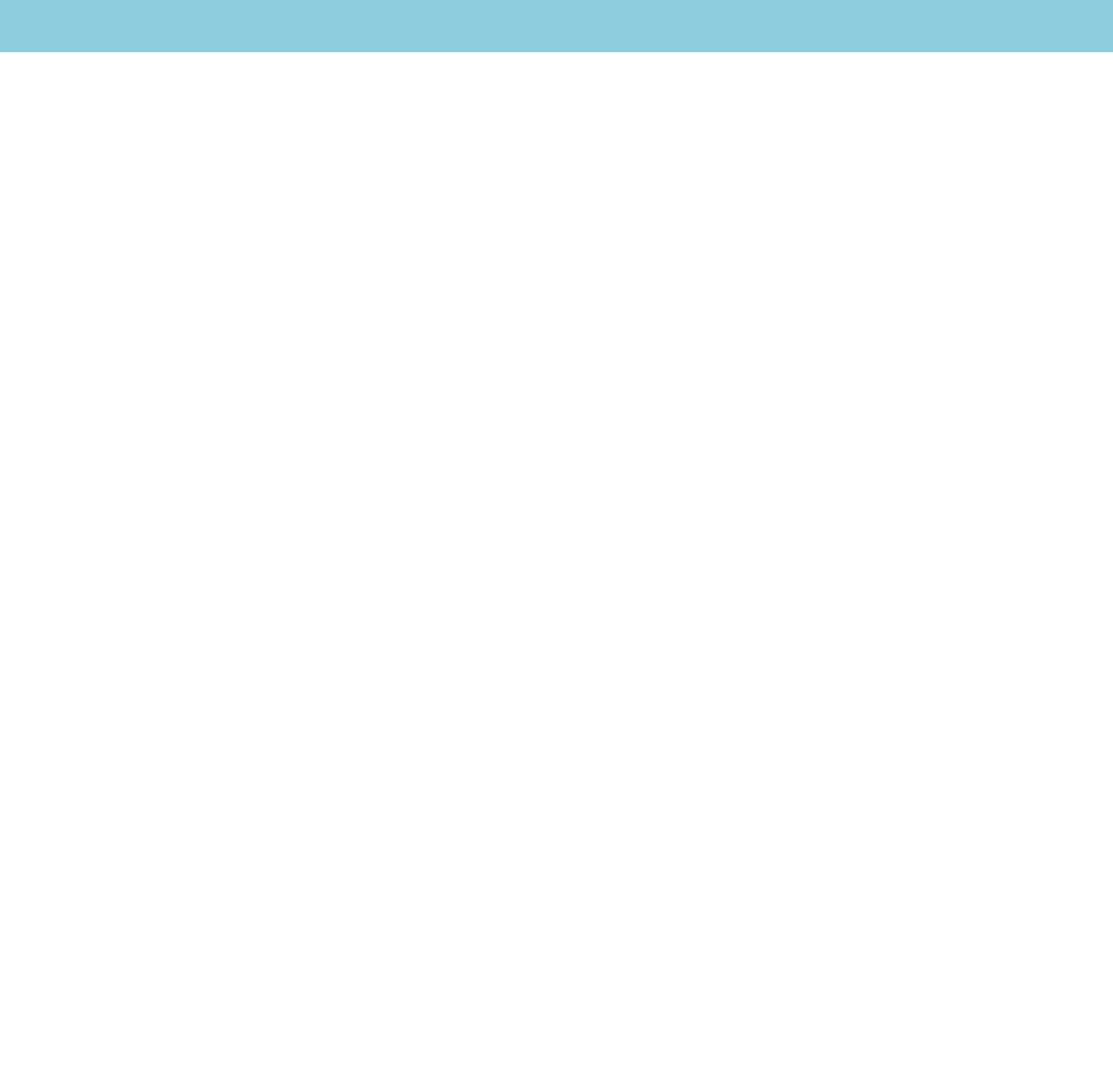
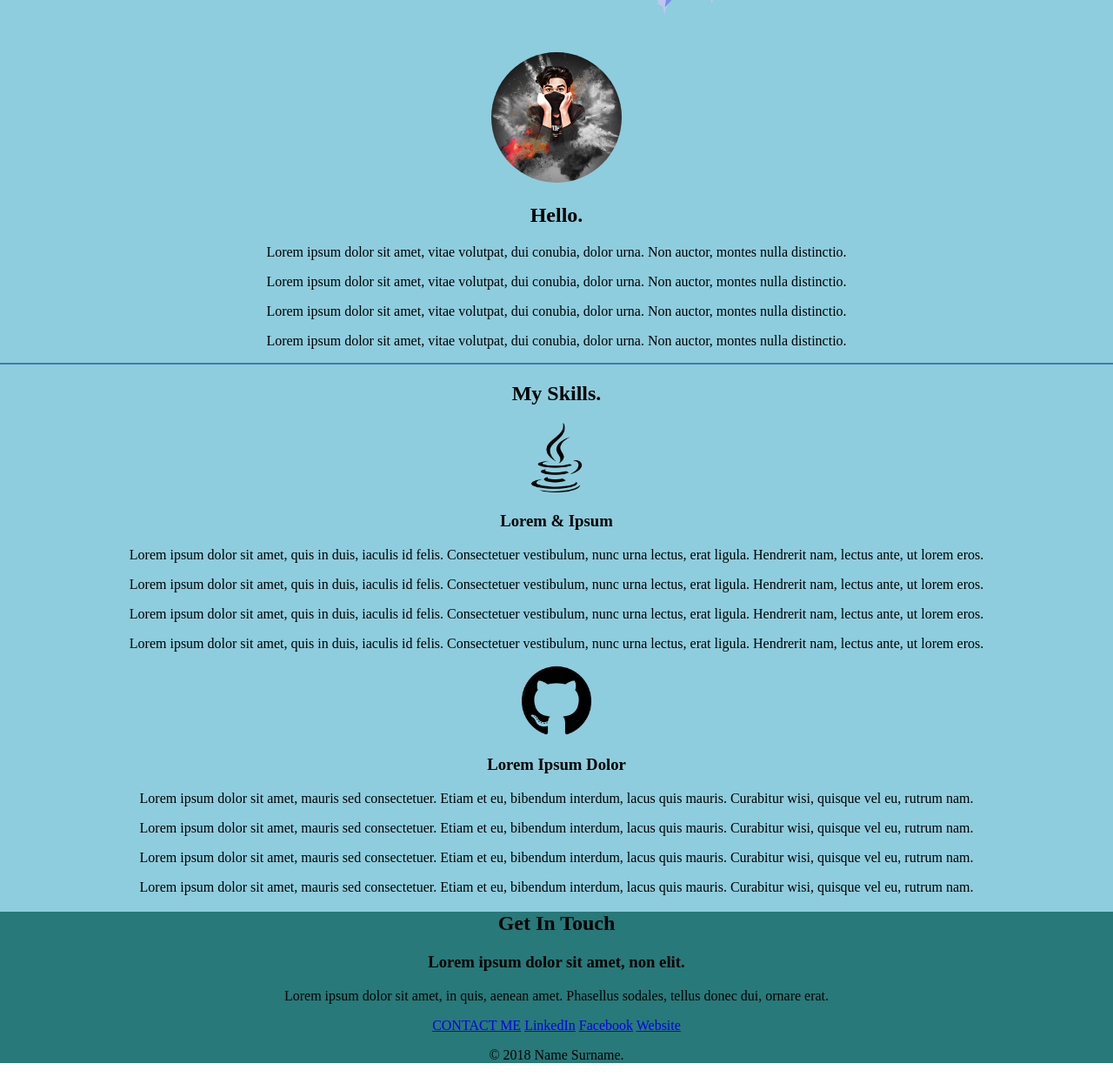
Before and after one commit to Zubayer-Al-Mamun/Portfolio-by-Advance-css, a plain HTML site: page index.html in a window 1280 px wide. Shown: the part 761-1999 px from the top of the page at 87% size. Before the commit the page ends 821 px from the top, so only its background shows below. Drawn offline with Linux system fonts and the light colour scheme; a web font is replaced by a local one.

Commit message:
new change

```diff
--- a/css/style.css
+++ b/css/style.css
@@ -30,7 +30,7 @@ body{
 }
 
 .name{
-    font-family: 'Babylonica', cursive;
+    font-family: 'Condiment', cursive;
     font-size:50pt;
     margin-bottom: 0;
     margin-top:0;
@@ -39,4 +39,26 @@ body{
     font-family: 'Dosis', sans-serif;
     margin: 20px;
 
+
 }
+.pic{
+    text-align:center;
+    height: 150px;
+    border-radius:100%;
+}
+
+.java{
+    height: 80px;
+}
+.git{
+    height: 80px;
+}
+hr{
+    background-color: rgb(61, 124, 175);
+    height: 2px;
+    border: 0;
+}
+
+.bottom-container{
+    background-color: rgb(40, 121, 121);
+}
--- a/index.html
+++ b/index.html
@@ -22,10 +22,56 @@
 <body>
     <div class="cont">
      <img class="t_clude" src="pngwing.com (2).png" alt="">
-     <h1 class="name" >I'm Zubayer.</h1>
+     <h1 class="name" > <span style="font-family: 'Meow Script', cursive;">I'm</span> Zubayer.</h1>
      <h1 class="prog">a <span >pro</span>rammer</h1>
      <img  class="b_clude" src="pngwing.com (2).png" alt=""><br>
-     <img class="mount" src="pngwing.com.png" alt="" >
-    </div>
+     <img class="mount" src="pngwing2.com.png" alt="" >
+
+
+
+        <div class="profile">
+          <img class="pic" src="5e615ff4-77e2-465a-9f2f-b4d3b33fcae1.jpg" alt="">
+          <h2>Hello.</h2>
+          <p>Lorem ipsum dolor sit amet, vitae volutpat, dui conubia, dolor urna. Non auctor, montes nulla distinctio.</p>
+          <p>Lorem ipsum dolor sit amet, vitae volutpat, dui conubia, dolor urna. Non auctor, montes nulla distinctio.</p>
+          <p>Lorem ipsum dolor sit amet, vitae volutpat, dui conubia, dolor urna. Non auctor, montes nulla distinctio.</p>
+          <p>Lorem ipsum dolor sit amet, vitae volutpat, dui conubia, dolor urna. Non auctor, montes nulla distinctio.</p>
+        </div>
+        <hr>
+        <div class="skills">
+          <h2>My Skills.</h2>
+          <div class="skill-row">
+            <img class="java" src="java.png" alt="">
+            <h3>Lorem &amp; Ipsum</h3>
+            <p>Lorem ipsum dolor sit amet, quis in duis, iaculis id felis. Consectetuer vestibulum, nunc urna lectus, erat ligula. Hendrerit nam, lectus ante, ut lorem eros.</p>
+            <p>Lorem ipsum dolor sit amet, quis in duis, iaculis id felis. Consectetuer vestibulum, nunc urna lectus, erat ligula. Hendrerit nam, lectus ante, ut lorem eros.</p>
+            <p>Lorem ipsum dolor sit amet, quis in duis, iaculis id felis. Consectetuer vestibulum, nunc urna lectus, erat ligula. Hendrerit nam, lectus ante, ut lorem eros.</p>
+            <p>Lorem ipsum dolor sit amet, quis in duis, iaculis id felis. Consectetuer vestibulum, nunc urna lectus, erat ligula. Hendrerit nam, lectus ante, ut lorem eros.</p>
+          </div>
+          <div class="skill-row">
+            <img class="git" src="github.png" alt="">
+            <h3>Lorem Ipsum Dolor</h3>
+            <p>Lorem ipsum dolor sit amet, mauris sed consectetuer. Etiam et eu, bibendum interdum, lacus quis mauris. Curabitur wisi, quisque vel eu, rutrum nam.</p>
+            <p>Lorem ipsum dolor sit amet, mauris sed consectetuer. Etiam et eu, bibendum interdum, lacus quis mauris. Curabitur wisi, quisque vel eu, rutrum nam.</p>
+            <p>Lorem ipsum dolor sit amet, mauris sed consectetuer. Etiam et eu, bibendum interdum, lacus quis mauris. Curabitur wisi, quisque vel eu, rutrum nam.</p>
+            <p>Lorem ipsum dolor sit amet, mauris sed consectetuer. Etiam et eu, bibendum interdum, lacus quis mauris. Curabitur wisi, quisque vel eu, rutrum nam.</p>
+          </div>
+        </div>
+
+
+
+      <div class="bottom-container">
+        <div class="contact-me">
+            <h2>Get In Touch</h2>
+            <h3>Lorem ipsum dolor sit amet, non elit.</h3>
+            <p>Lorem ipsum dolor sit amet, in quis, aenean amet. Phasellus sodales, tellus donec dui, ornare erat.</p>
+            <a class="btn" href="mailto:name@email.com">CONTACT ME</a>
+        <a class="footer-link" href="https://www.linkedin.com/">LinkedIn</a>
+        <a class="footer-link" href="https://www.facebook.com/zubayer.almamun.92">Facebook</a>
+        <a class="footer-link" href="https://www.appbrewery.co/">Website</a>
+        <p>© 2018 Name Surname.</p>
+      </div>
+
+
 </body>
 </html>
```
Also changed, not shown: 5e615ff4-77e2-465a-9f2f-b4d3b33fcae1.jpg (added), PicsArt_22-04-08_17-32-04-182.jpg (added), github.png (added), java.png (added), pngwing.com.png (deleted), pngwing2.com.png (added), 1 other file.
